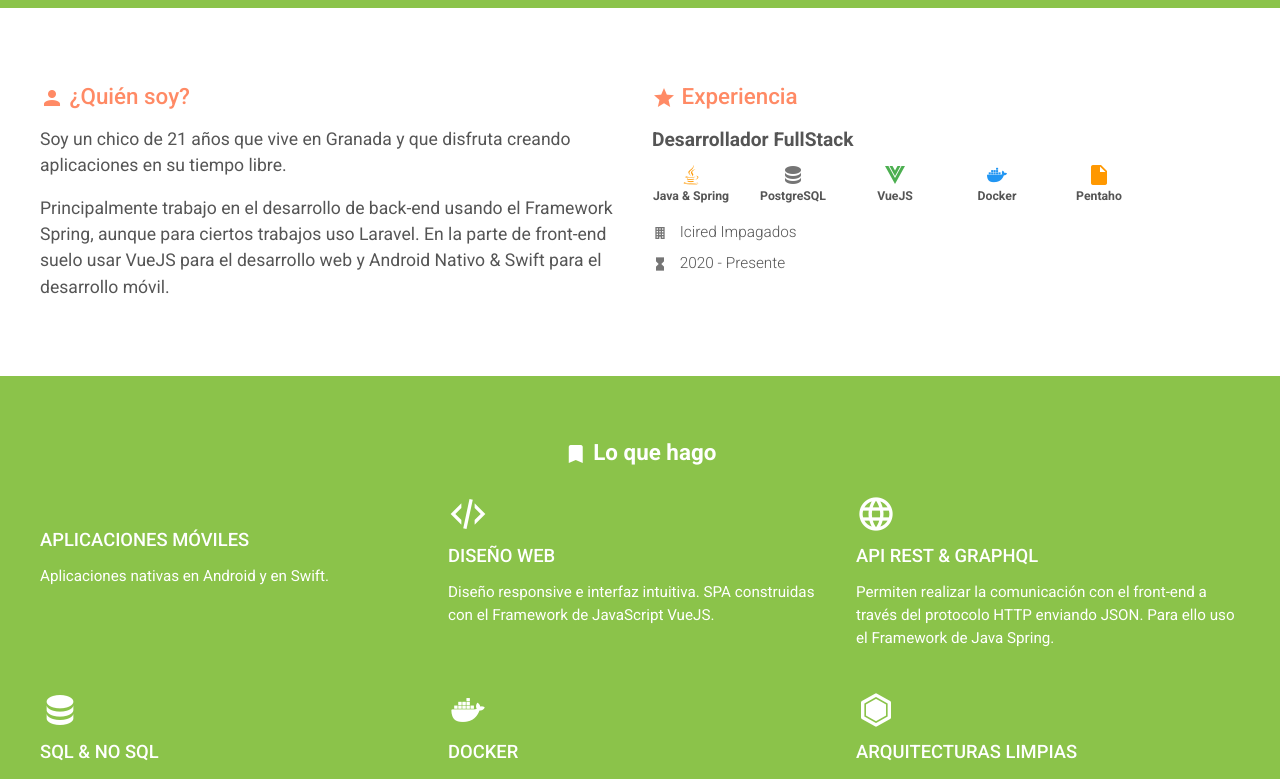
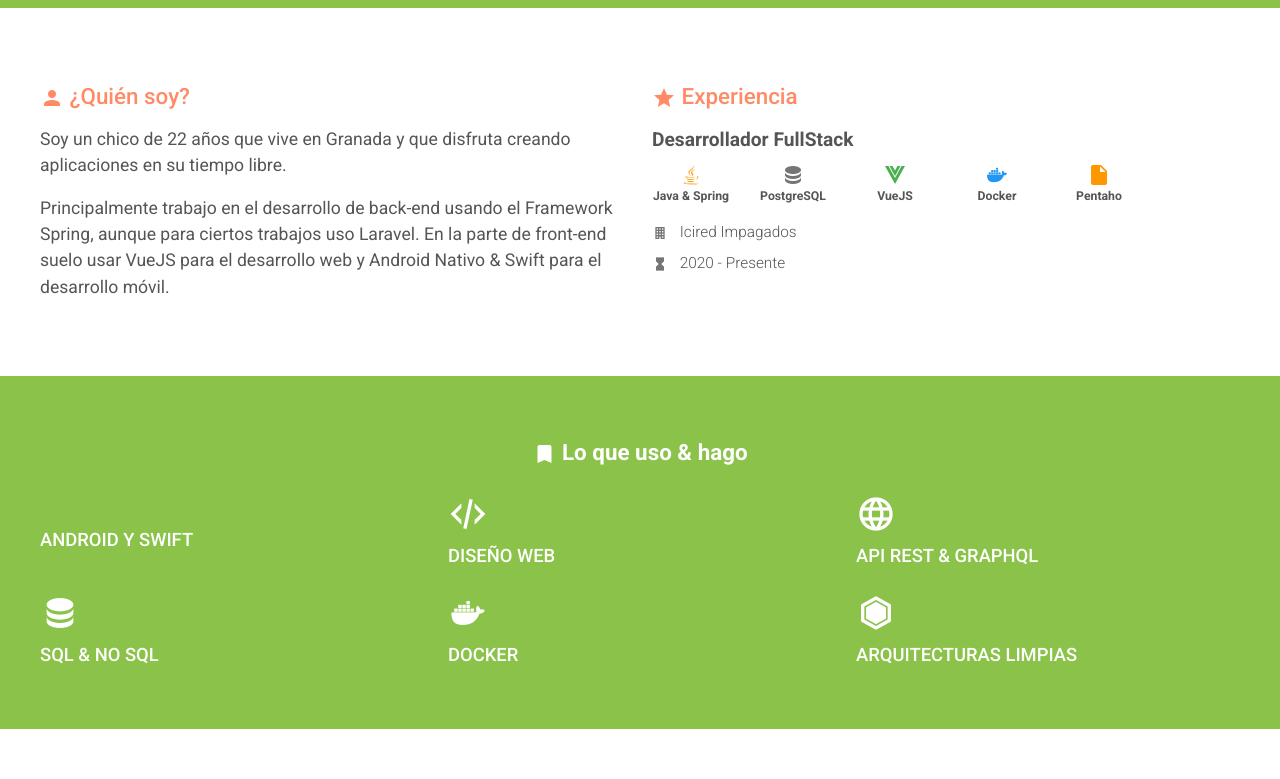
Before and after one commit to DomingoAlvarez99/portfolio, a Vue app: page / in a window 1280 px wide. Shown: the part 540-1319 px from the top of the page. Built offline with nearby package versions, Linux system fonts and the light colour scheme.

Commit message:
Remove text from services & remove ';' from imports

```diff
--- a/src/components/About.vue
+++ b/src/components/About.vue
@@ -21,7 +21,7 @@
           </v-icon>
           ¿Quién soy?
         </h4>
-        <p class="mt-3">Soy un chico de 21 años que vive en Granada y que disfruta creando aplicaciones en su tiempo libre.</p>
+        <p class="mt-3">Soy un chico de {{age}} años que vive en Granada y que disfruta creando aplicaciones en su tiempo libre.</p>
         <p>Principalmente trabajo en el desarrollo de back-end usando el Framework Spring, aunque para ciertos trabajos uso Laravel. En la parte de front-end suelo usar VueJS para el desarrollo web y Android Nativo & Swift para el desarrollo móvil.</p>
       </v-col>
       <v-col
@@ -108,8 +108,17 @@
               { title: 'Pentaho', icon: 'mdi-file', color: 'orange' }
             ]
           }
-        ]
+        ],
+        age: 0
       }
+    },
+    methods: {
+      getCurrentAge() {
+        this.age = Math.floor((new Date() - new Date('1999-04-23').getTime()) / 3.15576e+10)
+      }
+    },
+    mounted() {
+      this.getCurrentAge()
     }
   }
 </script>
--- a/src/components/Services.vue
+++ b/src/components/Services.vue
@@ -14,7 +14,7 @@
             >
               mdi-bookmark
             </v-icon>
-            Lo que hago
+            Lo que uso & hago
           </h2>
         </v-col>
         <v-col
@@ -35,7 +35,7 @@
           <h4 class="mt-2 font-weight-medium">
             {{item.title}}
           </h4>
-          <p class="mt-3">{{item.text}}</p>
+          <!--<p class="mt-3">{{item.text}}</p>-->
         </v-col>
       </v-row>
     </v-container>
@@ -49,7 +49,7 @@
         items: [
           {
             icon: 'mdi-cellphone-iphone',
-            title: 'APLICACIONES MÓVILES',
+            title: 'ANDROID Y SWIFT',
             text: 'Aplicaciones nativas en Android y en Swift.'
           },
           {
--- a/src/main.js
+++ b/src/main.js
@@ -1,6 +1,6 @@
 import Vue from 'vue'
 import App from './App.vue'
-import vuetify from './plugins/vuetify';
+import vuetify from './plugins/vuetify'
 import router from './router'
 
 Vue.config.productionTip = false
--- a/src/plugins/vuetify.js
+++ b/src/plugins/vuetify.js
@@ -1,5 +1,5 @@
-import Vue from 'vue';
-import Vuetify from 'vuetify/lib/framework';
+import Vue from 'vue'
+import Vuetify from 'vuetify/lib/framework'
 
 Vue.use(Vuetify);
 
```
